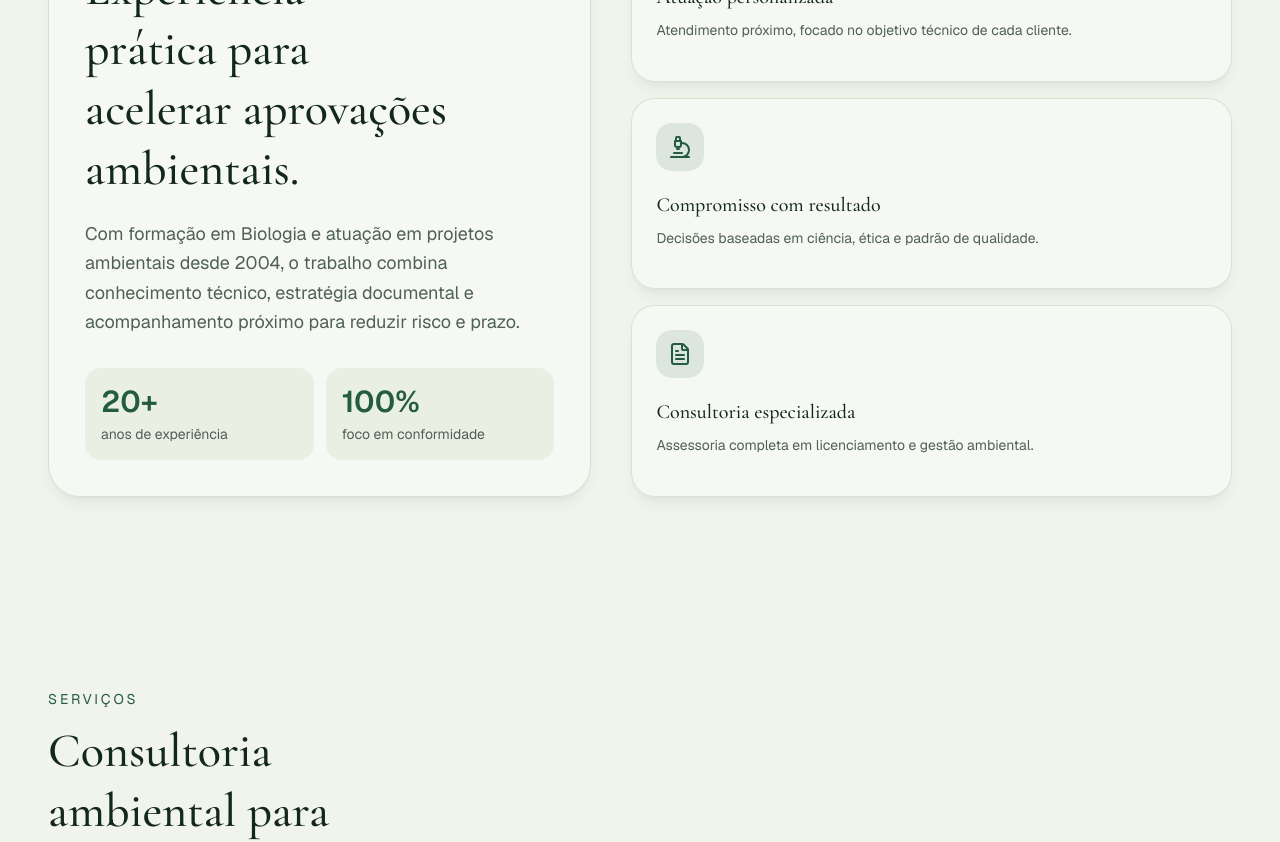
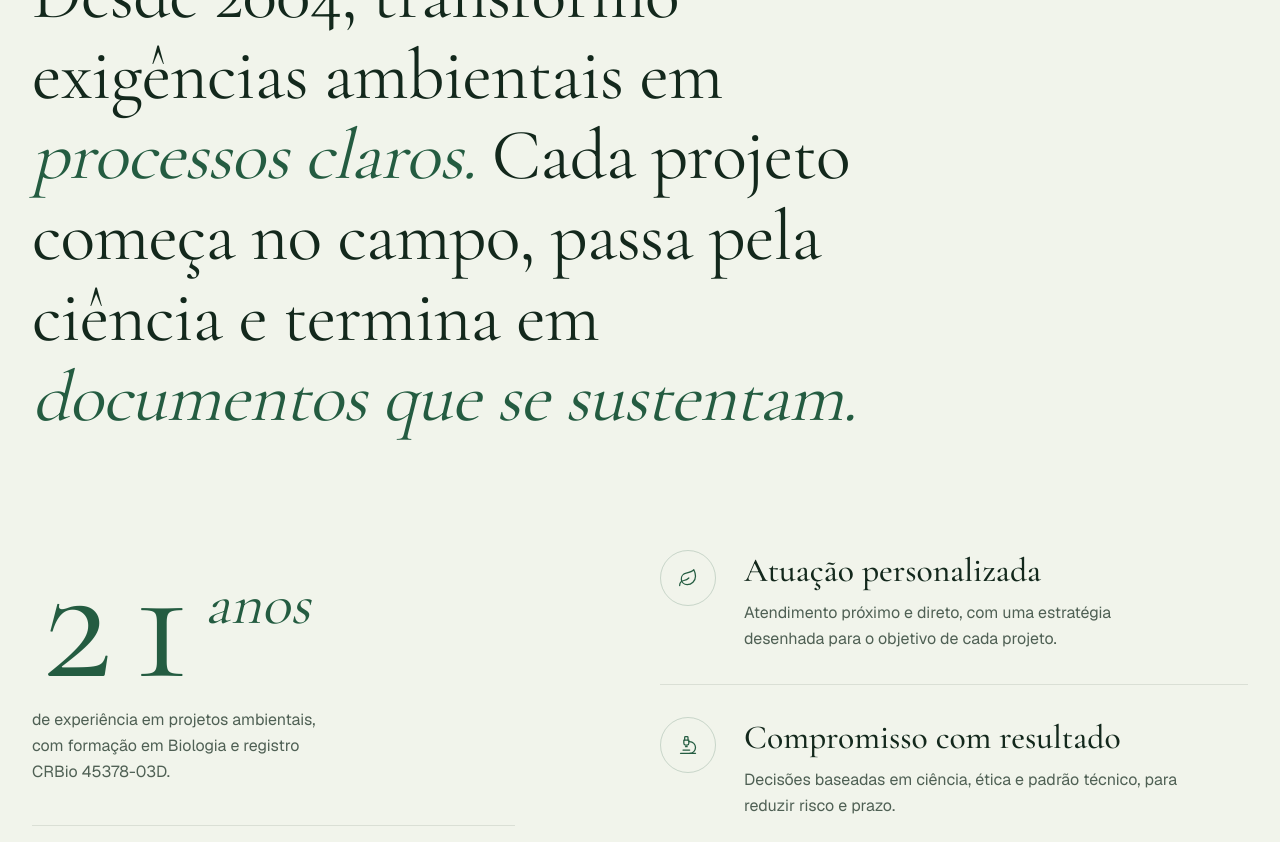
Before and after one commit to coder-muller/carla-freitas-bio, a Next.js app: page / in a window 1280 px wide. Shown: the part 1140-1982 px from the top of the page. Built offline with nearby package versions, Linux system fonts and the light colour scheme.

Commit message:
feat: redesign about section with scroll-inked statement

```diff
--- a/components/landing-page/about.tsx
+++ b/components/landing-page/about.tsx
@@ -1,64 +1,78 @@
 import { FileText, Leaf, Microscope } from "lucide-react";
 
-const highlights = [
+import { CountUp } from "@/components/motion/count-up";
+import { Reveal, RevealGroup, RevealItem } from "@/components/motion/reveal";
+import { ScrollText } from "@/components/motion/scroll-text";
+import { CONTACT, SERVICES } from "@/lib/content";
+
+const PRINCIPLES = [
   {
     icon: Leaf,
     title: "Atuação personalizada",
-    description: "Atendimento próximo, focado no objetivo técnico de cada cliente.",
+    description: "Atendimento próximo e direto, com uma estratégia desenhada para o objetivo de cada projeto.",
   },
   {
     icon: Microscope,
     title: "Compromisso com resultado",
-    description: "Decisões baseadas em ciência, ética e padrão de qualidade.",
+    description: "Decisões baseadas em ciência, ética e padrão técnico, para reduzir risco e prazo.",
   },
   {
     icon: FileText,
     title: "Consultoria especializada",
-    description: "Assessoria completa em licenciamento e gestão ambiental.",
+    description: "Assessoria completa em licenciamento e gestão ambiental, da vistoria à aprovação.",
   },
 ];
 
+const YEARS = new Date().getFullYear() - CONTACT.since;
+
 export function About() {
   return (
-    <section id="about" className="px-4 py-18 md:py-24">
+    <section id="about" aria-labelledby="about-title" className="py-28 md:py-40">
       <div className="section-shell">
-        <div className="grid items-start gap-8 lg:grid-cols-[0.95fr_1.05fr] lg:gap-10">
-          <article className="reveal-fade rounded-4xl border border-border/80 bg-card/80 p-7 shadow-lg shadow-black/5 md:p-9">
-            <p className="text-sm tracking-[0.2em] text-primary uppercase">Sobre o trabalho</p>
-            <h2 className="mt-3 max-w-[17ch] text-3xl leading-tight text-balance md:text-5xl">
-              Experiência prática para acelerar aprovações ambientais.
-            </h2>
-            <p className="mt-5 max-w-[46ch] text-base leading-relaxed text-muted-foreground md:text-lg">
-              Com formação em Biologia e atuação em projetos ambientais desde 2004, o trabalho combina
-              conhecimento técnico, estratégia documental e acompanhamento próximo para reduzir risco e prazo.
-            </p>
+        <h2 id="about-title" className="sr-only">
+          Sobre Carla Freitas
+        </h2>
 
-            <div className="mt-8 grid gap-3 sm:grid-cols-2">
-              <div className="rounded-2xl bg-secondary/65 p-4">
-                <p className="text-3xl font-semibold text-primary">20+</p>
-                <p className="mt-1 text-sm text-muted-foreground">anos de experiência</p>
-              </div>
-              <div className="rounded-2xl bg-secondary/65 p-4">
-                <p className="text-3xl font-semibold text-primary">100%</p>
-                <p className="mt-1 text-sm text-muted-foreground">foco em conformidade</p>
-              </div>
-            </div>
-          </article>
+        <ScrollText
+          className="max-w-[24ch] font-serif text-[2.35rem] leading-[1.12] tracking-[-0.01em] text-foreground md:text-6xl lg:text-7xl"
+          text={`Desde ${CONTACT.since}, transformo exigências ambientais em *processos claros.* Cada projeto começa no campo, passa pela ciência e termina em *documentos que se sustentam.*`}
+        />
 
-          <div className="grid gap-4 md:grid-cols-3 lg:grid-cols-1 h-full">
-            {highlights.map((item) => (
-              <article
-                key={item.title}
-                className="reveal-fade rounded-3xl border border-border/70 bg-card/80 p-6 shadow-lg shadow-black/5 transition-transform duration-300 hover:-translate-y-1 [animation-delay:0.12s]"
+        <div className="mt-20 grid gap-16 md:mt-28 md:grid-cols-12 md:gap-10">
+          <div className="md:col-span-5">
+            <Reveal>
+              <p className="flex items-start font-serif leading-[0.8] text-primary">
+                <CountUp to={YEARS} from={0} duration={2.4} className="text-[8.5rem] md:text-[11rem]" />
+                <span className="mt-4 text-5xl italic md:mt-6 md:text-6xl">anos</span>
+              </p>
+              <p className="mt-4 max-w-[28ch] text-base leading-relaxed text-muted-foreground">
+                de experiência em projetos ambientais, com formação em Biologia e registro {CONTACT.crbio}.
+              </p>
+            </Reveal>
+
+            <Reveal delay={0.15} className="mt-10 flex items-baseline gap-4 border-t border-foreground/10 pt-6">
+              <CountUp to={SERVICES.length} duration={1.6} className="font-serif text-6xl leading-none text-foreground" />
+              <span className="text-base text-muted-foreground">frentes de atuação técnica</span>
+            </Reveal>
+          </div>
+
+          <RevealGroup as="ul" className="md:col-span-6 md:col-start-7" stagger={0.1}>
+            {PRINCIPLES.map(({ icon: Icon, title, description }) => (
+              <RevealItem
+                as="li"
+                key={title}
+                className="group grid grid-cols-[auto_1fr] gap-5 border-t border-foreground/10 py-8 first:border-t-0 first:pt-0 md:gap-7"
               >
-                <div className="mb-5 inline-flex size-12 items-center justify-center rounded-2xl bg-primary/12">
-                  <item.icon className="size-6 text-primary" />
+                <span className="grid size-14 place-items-center rounded-full border border-primary/20 text-primary transition-[background-color,color,transform] duration-500 ease-(--ease-out) group-hover:-rotate-12 group-hover:bg-primary group-hover:text-primary-foreground">
+                  <Icon className="size-5" strokeWidth={1.5} />
+                </span>
+                <div>
+                  <h3 className="text-3xl leading-tight text-foreground md:text-[2.1rem]">{title}</h3>
+                  <p className="mt-2 max-w-[42ch] text-base leading-relaxed text-muted-foreground">{description}</p>
                 </div>
-                <h3 className="text-xl text-foreground">{item.title}</h3>
-                <p className="mt-2 text-sm leading-relaxed text-muted-foreground">{item.description}</p>
-              </article>
+              </RevealItem>
             ))}
-          </div>
+          </RevealGroup>
         </div>
       </div>
     </section>
--- /dev/null
+++ b/components/motion/scroll-text.tsx
@@ -0,0 +1,73 @@
+"use client";
+
+import { motion, useReducedMotion, useScroll, useTransform, type MotionValue } from "motion/react";
+import { useRef } from "react";
+
+import { cn } from "@/lib/utils";
+
+interface WordProps {
+  children: string;
+  progress: MotionValue<number>;
+  range: [number, number];
+  emphasis?: boolean;
+}
+
+function Word({ children, progress, range, emphasis }: WordProps) {
+  const opacity = useTransform(progress, range, [0.14, 1]);
+
+  return (
+    <motion.span style={{ opacity }} className={cn(emphasis && "text-primary italic")}>
+      {children}
+    </motion.span>
+  );
+}
+
+interface ScrollTextProps {
+  /** Wrap words in *asterisks* to emphasize them. */
+  text: string;
+  className?: string;
+}
+
+/** Paragraph whose words ink in one by one as it scrolls through the viewport. */
+export function ScrollText({ text, className }: ScrollTextProps) {
+  const ref = useRef<HTMLParagraphElement>(null);
+  const reduce = useReducedMotion();
+  const { scrollYProgress } = useScroll({ target: ref, offset: ["start 0.85", "end 0.5"] });
+
+  let emphasis = false;
+  const words = text.split(" ").map((raw) => {
+    const starts = raw.startsWith("*");
+    const ends = raw.endsWith("*") || raw.endsWith("*.") || raw.endsWith("*,");
+    if (starts) emphasis = true;
+    const word = { text: raw.replaceAll("*", ""), emphasis };
+    if (ends) emphasis = false;
+    return word;
+  });
+
+  if (reduce) {
+    return (
+      <p ref={ref} className={className}>
+        {words.map((word, index) => (
+          <span key={index} className={cn(word.emphasis && "text-primary italic")}>
+            {word.text}{" "}
+          </span>
+        ))}
+      </p>
+    );
+  }
+
+  return (
+    <p ref={ref} className={className}>
+      {words.map((word, index) => {
+        const start = index / words.length;
+        return (
+          <span key={index}>
+            <Word progress={scrollYProgress} range={[start, start + 1 / words.length]} emphasis={word.emphasis}>
+              {word.text}
+            </Word>{" "}
+          </span>
+        );
+      })}
+    </p>
+  );
+}
```
